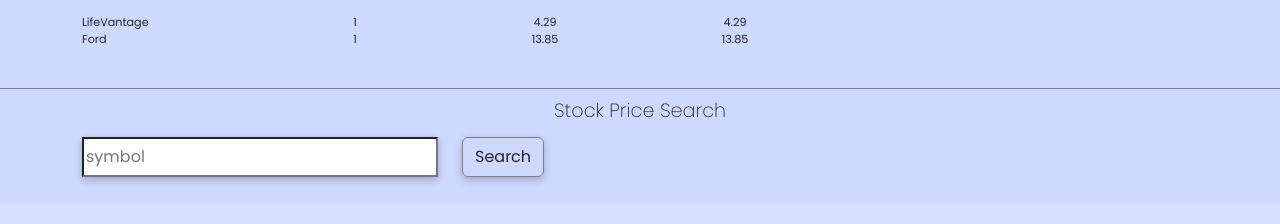
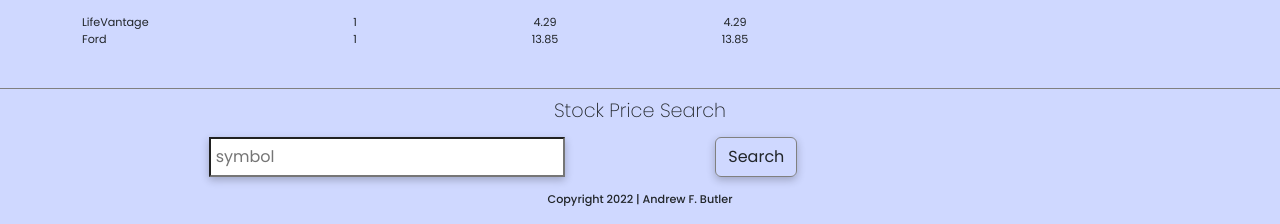
Before and after one commit to abutler911/kids-stock-tracker, a plain HTML site: page index.html in a window 1280 px wide. Shown: the part 583-807 px from the top of the page. Drawn offline with nearby package versions, Linux system fonts and the light colour scheme; no server answers.

Commit message:
style changes

```diff
--- a/index.html
+++ b/index.html
@@ -169,6 +169,9 @@
       </div>
 
       </div>
+      <div class="copyright">
+        <h3>Copyright 2022 | Andrew F. Butler</h3>
+      </div>
     </section>
 
     <!-- JavaScript Bundle with Popper -->
--- a/styles.css
+++ b/styles.css
@@ -28,10 +28,20 @@ body {
     padding: 10px;
     background-color: rgba(205, 215, 255, 0.8);
 
+
 }
 
 #footer h2 {
     margin-bottom: 15px;
+}
+
+#search-row {
+    justify-content: space-evenly;
+}
+
+.copyright h3 {
+    text-align: center;
+    font-size: 0.7em;
 }
 
 .col-6 {
@@ -110,7 +120,7 @@ form {
 #inputStockSymbol {
     width: 100%;
     height: 2.5em;
-    /* border-radius: 5px; */
+    padding: 5px;
     box-shadow: rgba(0, 0, 0, 0.24) 0px 3px 8px;
 
 
```
